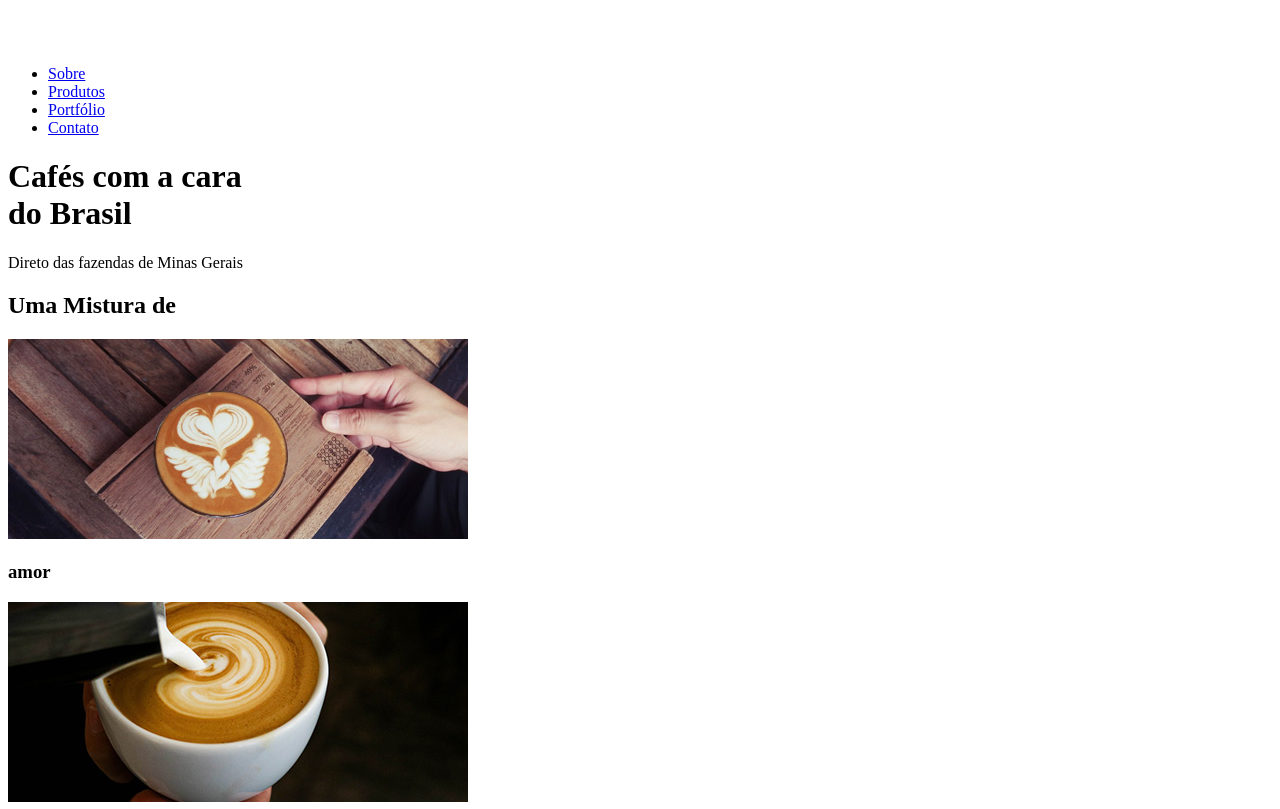
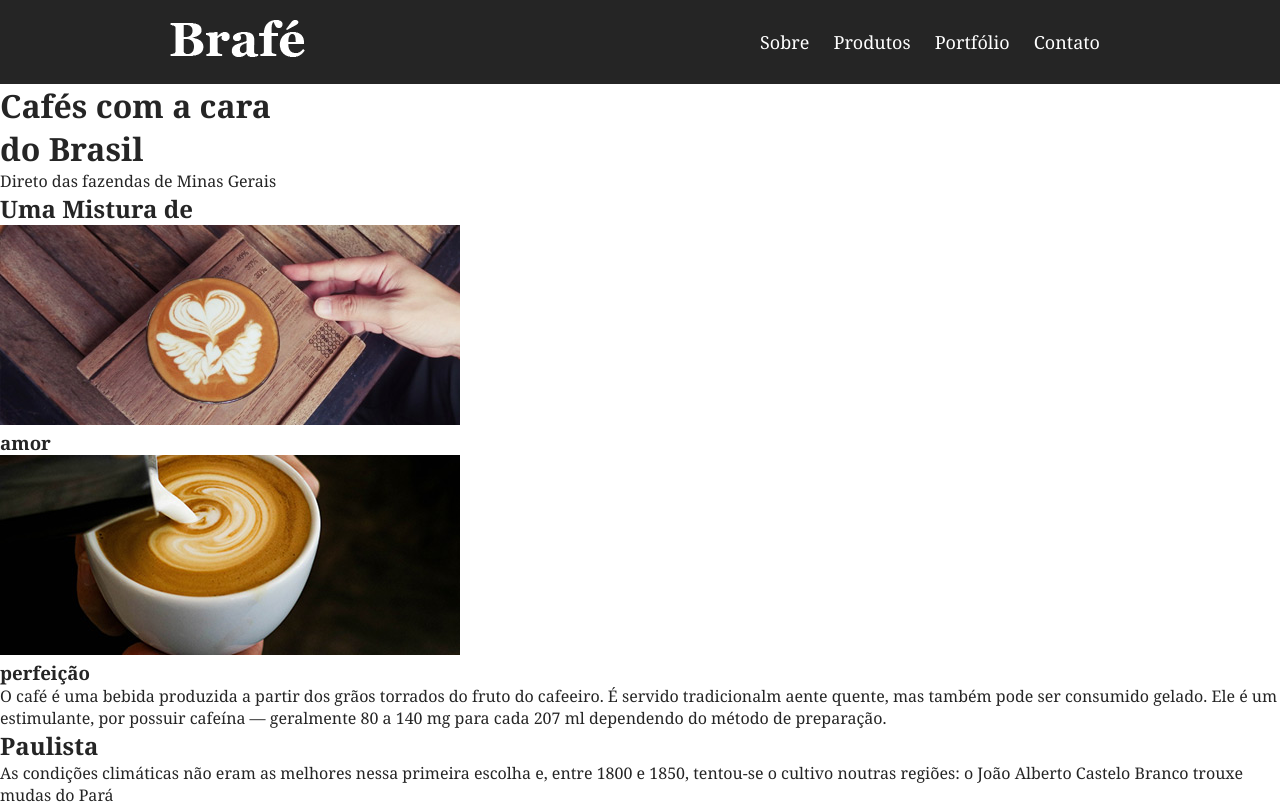
Before and after one commit to rwehresmann/origamid_course_projects, a plain HTML site: page brafe_1_pure_css/index.html in a window 1280 px wide. Shown: the top 809 px of the page. Drawn offline with Linux system fonts and the light colour scheme.

Commit message:
Add menu css
Note the clear fix solution in menu-container class. This should be used only when we have a container, and all elements inside the container are floating (if I have a div and elements inside this div are floating, clear fix isn't necessary in container).

```diff
--- a/brafe_1_pure_css/css/style.css
+++ b/brafe_1_pure_css/css/style.css
@@ -0,0 +1,52 @@
+/* Reset */
+
+body, h1, h2, h3, p, ul {
+	padding: 0px;
+	margin: 0px;
+}
+
+body {
+	font-family: Georgia, serif;
+	color: #252525;
+}
+
+/* Menu */
+
+.menu {
+	background: #252525;
+	padding: 20px 0;
+}
+
+.menu-container {
+	max-width: 960px;
+	margin: 0 auto;
+}
+
+.menu-container::after, .menu-container::before {
+	content: '';
+	display: table;
+	clear: both;
+}
+
+a.menu-logo {
+	display: block;
+	float: left;
+	margin-left: 10px;
+}
+
+.menu-nav {
+	float: right;
+	margin-right: 10px;
+}
+
+.menu-nav li {
+	display: inline-block;
+}
+
+.menu-nav a {
+	display: block;
+	padding: 10px;
+	text-decoration: none;
+	color: #fff;
+	font-size: 1.125em;
+}
--- a/brafe_1_pure_css/index.html
+++ b/brafe_1_pure_css/index.html
@@ -1,5 +1,6 @@
 <!DOCTYPE html>
 <html>
+
 	<head>
 		<title>Brafé 1</title>
 		<meta charset="utf-8">
@@ -8,11 +9,11 @@
 	</head>
 
 	<body>
-	  <header>
-		  <div>
-			  <a href="#"><img src="img/brafe.png" alt="Brafé"></a>
 
-				<nav>
+		<header class="menu">
+			<div class="menu-container">
+				<a class="menu-logo" href="#"><img src="img/brafe.png" alt="Brafé"></a>
+				<nav class="menu-nav">
 					<ul>
 						<li><a href="#">Sobre</a></li>
 						<li><a href="#">Produtos</a></li>
```
Lines whose indentation alone changed are shown as unchanged.
